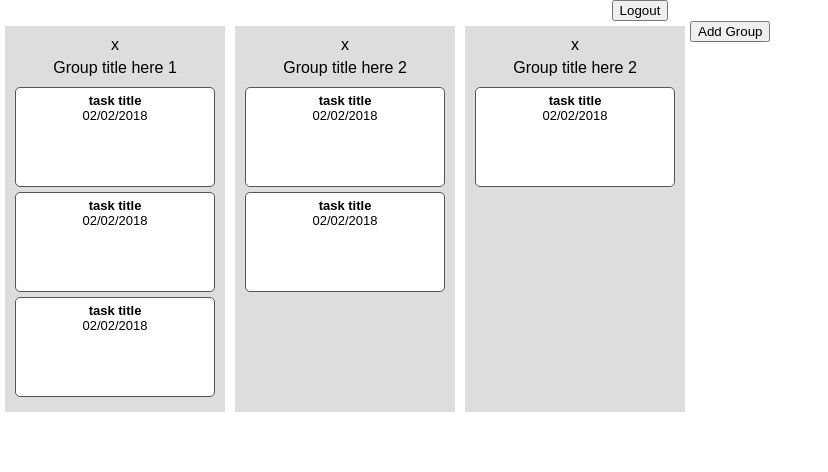
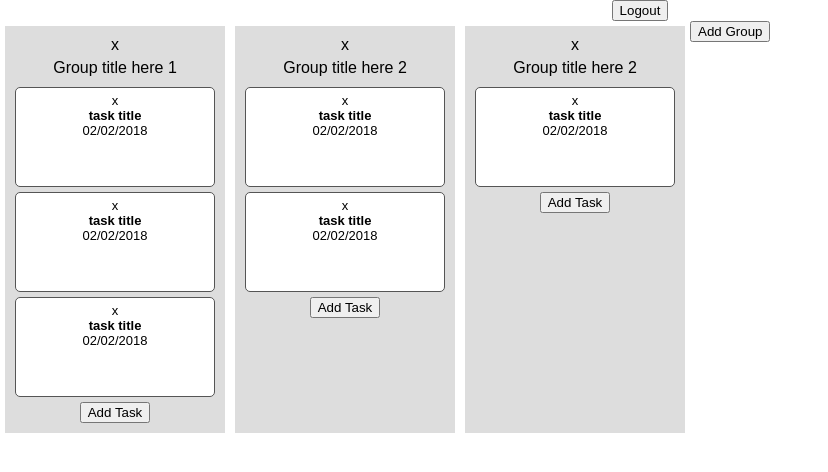
Before and after one commit to delyuda/delyudarepo, a React (Create React App) app in the folder dashboard/: page / in a window 1280 px wide. Both pictures are taken after a click on the button "Login". Shown: the top 472 px of the page, without its empty margins (0-828 px from the left). Built offline with nearby package versions, Linux system fonts and the light colour scheme.

Commit message:
made ability add and remove tasks

```diff
--- a/dashboard/src/actions/index.js
+++ b/dashboard/src/actions/index.js
@@ -48,16 +48,19 @@ export const removeGroup = ({id}) => {
     }
 };
 
-export const addTask = ({title}) => {
+export const addTask = ({groupId, title, description, date}) => {
     return {
         type: 'ADD_TASK',
-        title: title
+        groupId,
+        title,
+        description,
+        date
     }
 };
 
-export const removeTask = ({id}) => {
+export const removeTask = (id) => {
     return {
         type: 'REMOVE_TASK',
-        id: id
+        id
     }
 };
--- a/dashboard/src/components/group-list/GroupList.js
+++ b/dashboard/src/components/group-list/GroupList.js
@@ -27,19 +27,20 @@ class GroupList extends React.Component{
         const groupList = this.props.data.data.map(item =>
             <Group key={item.id.toString()} {...item}
                    authState={this.props.authState}
-                   removeGroup={this.props.removeGroup} />
+                   removeGroup={this.props.removeGroup}
+                   addTask={this.props.addTask}
+                   removeTask={this.props.removeTask} />
         );
 
         const addGroup = (this.props.authState) ?
             (
                 <div>
-                <div className="add-group">
-                    <button className="add-group-btn" onClick={this.openModal}>
-                        Add Group
-                    </button>
-                </div>
-                    <Modal
-                        isOpen={this.state.isModalOpen}>
+                    <div className="add-group">
+                        <button className="add-group-btn" onClick={this.openModal}>
+                            Add Group
+                        </button>
+                    </div>
+                    <Modal isOpen={this.state.isModalOpen}>
                         <h1>Add new group</h1>
                         <div>
                             <label htmlFor="group-name">Group Title: </label>
--- a/dashboard/src/components/group/Group.js
+++ b/dashboard/src/components/group/Group.js
@@ -18,7 +18,11 @@ class Group extends React.Component{
                 <div className="group__title">
                     {this.props.title}
                 </div>
-                <TaskList tasks={this.props.tasks}/>
+                <TaskList tasks={this.props.tasks}
+                          authState={this.props.authState}
+                          groupId={this.props.id}
+                          addTask={this.props.addTask}
+                          removeTask={this.props.removeTask}/>
             </div>
         );
     }
--- a/dashboard/src/components/task-list/TaskList.js
+++ b/dashboard/src/components/task-list/TaskList.js
@@ -1,18 +1,119 @@
 import React from 'react';
 import './TaskList.css';
+import Modal from 'react-modal';
+
 import Task from '../task/Task';
 
 class TaskList extends React.Component{
+    constructor (props) {
+        super(props);
+
+        this.state = {
+            isModalOpen: false,
+            taskTitle: '',
+            taskDescription: '',
+            taskDate: ''
+        };
+
+        this.openModal = this.openModal.bind(this);
+        this.closeModal = this.closeModal.bind(this);
+        this.onChangeTask = this.onChangeTask.bind(this);
+        this.onChangeDescription = this.onChangeDescription.bind(this);
+        this.onChangeDate = this.onChangeDate.bind(this);
+        this.addTaskHandler = this.addTaskHandler.bind(this);
+    }
+
     render () {
         const taskList = this.props.tasks.map( item =>
-            <Task key={item.id.toString()} {...item} />
+            <Task key={item.id.toString()} {...item}
+                authState={this.props.authState}
+                removeTask={this.props.removeTask} />
         );
+
+        const addTask = (this.props.authState) ?
+            (
+                <div>
+                    <div className="add-task">
+                        <button onClick={this.openModal}>Add Task</button>
+                    </div>
+                    <Modal isOpen={this.state.isModalOpen}>
+                        <div className="">
+                            <label htmlFor="task-title">
+                                Title
+                            </label>
+                            <input type="text" id="task-title" value={this.state.taskTitle}
+                                onChange={this.onChangeTask} />
+                        </div>
+                        <div className="">
+                            <label htmlFor="task-descr">
+                                Description
+                            </label>
+                            <textarea id="task-descr" value={this.state.taskDescription}
+                                onChange={this.onChangeDescription}>Description here</textarea>
+                        </div>
+                        <div className="">
+                            <label htmlFor="task-date">
+                                Due Date
+                            </label>
+                            <input type="text" id="task-date" value={this.state.taskDate}
+                                onChange={this.onChangeDate} />
+                        </div>
+                        <button onClick={this.addTaskHandler}>Create Task</button>
+                        <button onClick={this.closeModal}>Cancel</button>
+                    </Modal>
+                </div>
+            ) : '';
 
         return (
             <div className="task-list">
                 {taskList}
+                {addTask}
             </div>
         );
+    }
+
+    openModal () {
+        this.setState({
+            isModalOpen: true
+        });
+    }
+
+    closeModal () {
+        this.setState({
+            isModalOpen: false,
+            taskTitle: '',
+            taskDescription: '',
+            taskDate: ''
+        });
+    }
+
+    onChangeTask (e) {
+        this.setState({
+            taskTitle: e.target.value
+        });
+    }
+
+    onChangeDescription (e) {
+        this.setState({
+            taskDescription: e.target.value
+        });
+    }
+
+    onChangeDate (e) {
+        this.setState({
+            taskDate: e.target.value
+        });
+    }
+
+    addTaskHandler () {
+        this.props.addTask({
+            groupId: this.props.groupId,
+            title: this.state.taskTitle,
+            description: this.state.taskDescription,
+            date: this.state.taskDate
+        });
+
+        this.closeModal();
     }
 }
 
--- a/dashboard/src/components/task/Task.js
+++ b/dashboard/src/components/task/Task.js
@@ -3,8 +3,18 @@ import './Task.css';
 
 class Task extends React.Component{
     render () {
+        const removeTool = (this.props.authState) ?
+            (
+                <div className="task__header">
+                    <span className="remove-task-btn" onClick={() => {
+                        this.props.removeTask(this.props.id)
+                    }}>x</span>
+                </div>
+            ) : '';
+
         return (
             <div className="task">
+                {removeTool}
                 <div className="task__title">
                     {this.props.title}
                 </div>
--- a/dashboard/src/reducers/data.js
+++ b/dashboard/src/reducers/data.js
@@ -35,7 +35,7 @@ function data (state = defaultState, action) {
         case 'ADD_TASK':
             const taskId = calculateTaskId(state.data);
 
-            state.data.forEach( item => {
+            state.data.some( item => {
                 if (item.id === action.groupId) {
                     item.tasks.push({
                         id: taskId,
@@ -43,7 +43,10 @@ function data (state = defaultState, action) {
                         description: action.description,
                         date: action.date
                     });
+
+                    return true;
                 }
+                return false;
             });
 
             return state;
@@ -52,7 +55,7 @@ function data (state = defaultState, action) {
             state.data.some( item => {
                 return item.tasks.some( (task,i) => {
                     if (task.id === action.id) {
-                        item.tasks = item.tasks.splice(i,1);
+                        item.tasks.splice(i,1);
 
                         return true;
                     }
@@ -60,7 +63,11 @@ function data (state = defaultState, action) {
                 });
             });
 
-            return state;
+            return {
+                loading: false,
+                data: state.data,
+                errors: action.errors
+            };
 
         default:
             return state;
```
